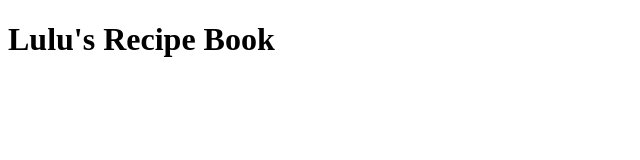
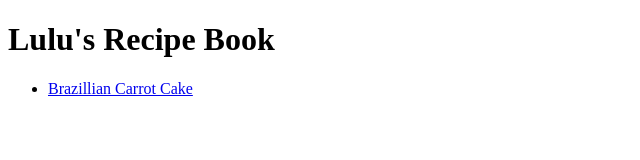
Before and after one commit to akapahi/odin-recipes, a plain HTML site: page index.html in a window 1280 px wide. Shown: the whole page, without its empty margins (0-640 px from the left). Drawn offline with Linux system fonts and the light colour scheme.

Commit message:
Added carrot cake recipe to main page

```diff
--- a/index.html
+++ b/index.html
@@ -7,7 +7,9 @@
 </head>
 <body>
     <h1>Lulu's Recipe Book</h1>
-
+    <ul>
+        <li><a href="recipes/carrotCake.html">Brazillian Carrot Cake</a></li>
+    </ul>
 
 </body>
 </html>
```
